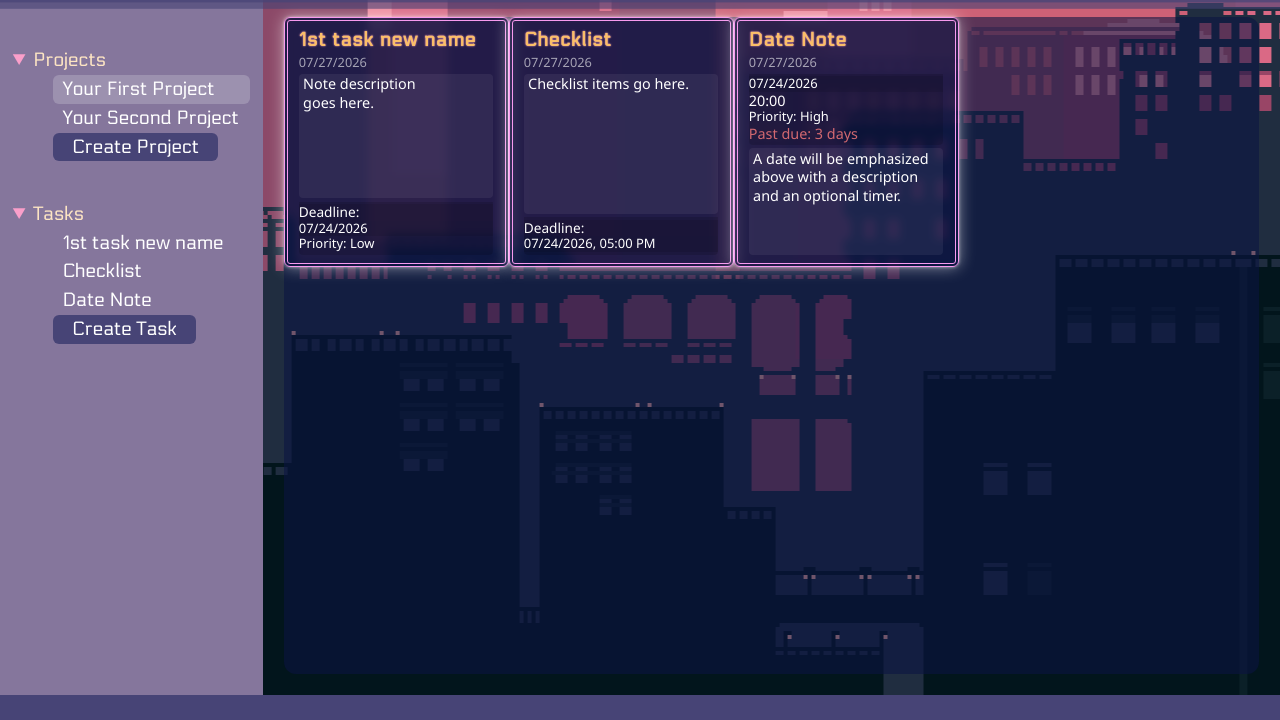
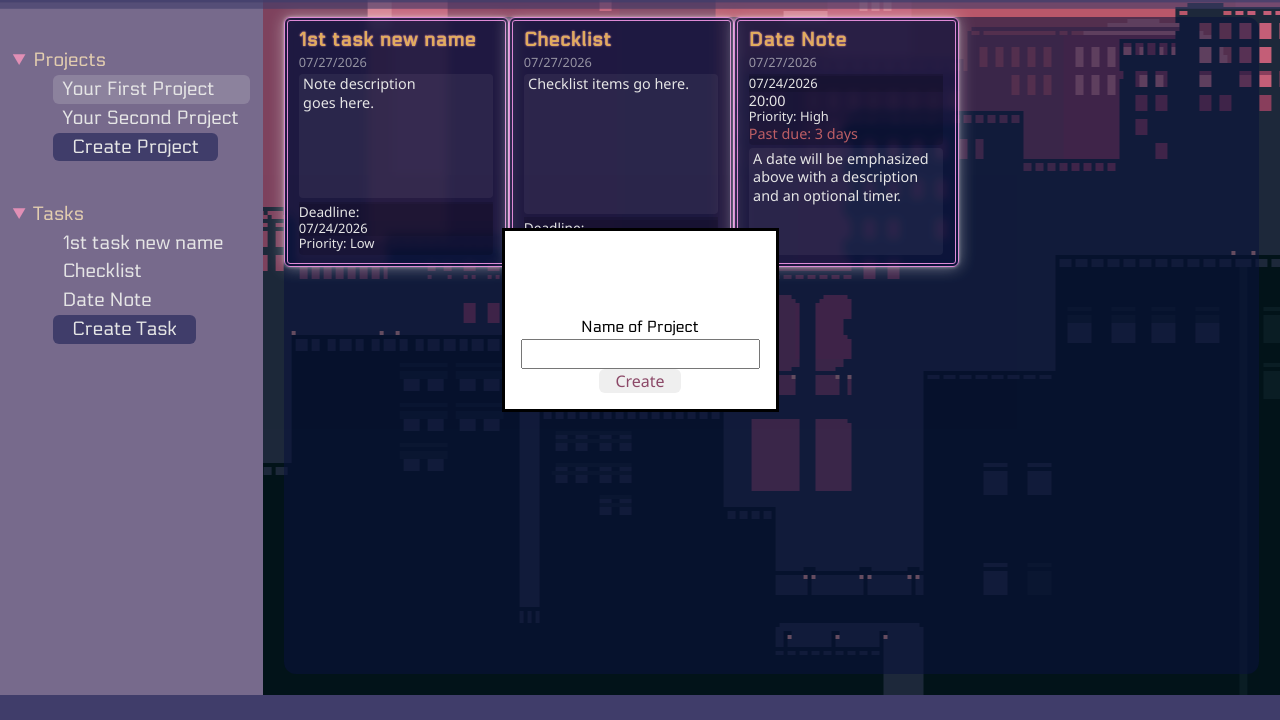
Before and after one commit to inflammable252-bit/neon-tasks, a website built with webpack: page src/template.html in a window 1280 px wide. Both pictures are taken after a click on the button "Create Project". Shown: the part 80-800 px from the top of the page. Built offline with nearby package versions, Linux system fonts and the light colour scheme.

Commit message:
Add project input to modal window

```diff
--- a/src/cards.js
+++ b/src/cards.js
@@ -1,5 +1,5 @@
 // Card builder functions
-export { modalOn, populateCard, addDrag, displayTaskForm }
+export { modalOn, populateCard, addDrag, displayTaskForm, displayProjectForm }
 import { projectsList, updateProjectList, updateTaskList, currentProjectIndex, addTask, addCardsToDesk, drag } from "./index.js";
 import { Element, Label, Input, Image, Project, Note, ChecklistNote, DateNote, debounce, throttle } from "./components.js";
 import { format, formatDistance, formatISO, parseISO, getHours, compareAsc } from "date-fns";
@@ -234,6 +234,23 @@ function resetErrors(item1, item2) {
     item1.style.border = "none"
     item2.style.border = "none"
 }
+function displayProjectForm() {
+    buttonWrapper.replaceChildren("");
+    form.id = "project-form";
+    form.method = "dialog";
+    form.replaceChildren("")
+
+    const projNameLabel = new Label({forLink: "proj-title-input", id: "proj-title-label", name: "proj-title-label", text: "Name of Project"}).create()
+    const projNameObj = new Input({type: "text", id: "project-title-input", classes: "proj-form-el", name: "proj-title"})
+    const projName = projNameObj.create()
+
+
+    const buttonObj = new Element({tag: "button", id: "proj-submit", text: "Create"});
+    const button = buttonObj.create();
+    button.addEventListener("click", (e) => {})
+    form.append(projNameLabel, projName, button)
+}
+
 function displayTaskForm() {
     createButtons()
 
@@ -244,8 +261,7 @@ function displayTaskForm() {
     const inputWrapperObj = new Element({tag: "div", classes: "input-wrapper"})
     const inputWrapper = inputWrapperObj.create()
 
-    const titleLabelObj = new Label(
-        {forLink: "title-input", id: "title-label", name: "title-label", text: "Name of Task"});
+    const titleLabelObj = new Label({forLink: "title-input", id: "title-label", name: "title-label", text: "Name of Task"});
     const titleLabel = titleLabelObj.create()
     const titleInputObj = new Input({type: "text", name: "title", id: "title-input", classes: "task-form-el", required: true});
     console.log(titleInputObj)
--- a/src/index.js
+++ b/src/index.js
@@ -2,7 +2,7 @@ import "./style.css"
 import "./reset.css"
 
 export { projectsList, updateProjectList, updateTaskList, currentProjectIndex, drag, addTask, addCardsToDesk }
-import { populateCard, addDrag, modalOn, displayTaskForm } from "./cards.js";
+import { populateCard, addDrag, modalOn, displayProjectForm, displayTaskForm } from "./cards.js";
 import { Element, Image, Input, Label, Project, Note, ChecklistNote, DateNote } from "./components.js";
 
 let autoSpread = true;
@@ -40,6 +40,7 @@ function updateProjectList() {
     })
     const buttonObj = new Element({tag: "button", id: "create-project", text: "Create Project"})
     const button = buttonObj.create();
+    button.addEventListener("click", (e) => displayModal(e))
     list.append(button)
 }
 
@@ -55,15 +56,16 @@ function updateTaskList() {
     })
     const buttonObj = new Element({tag: "button", id: "create-task", text: "Create Task"});
     const button = buttonObj.create();
-    button.addEventListener("click", (e) => displayModal())
+    button.addEventListener("click", (e) => displayModal(e))
     list.append(button)
 }
-function displayModal() {
+function displayModal(e) {
     modalOn("on");
     const closeButton = document.getElementById("close-modal");
     closeButton.addEventListener("click", () =>
     modalOn("off"))
-    displayTaskForm()
+    if (e.target.id==="create-task") displayTaskForm();
+    if (e.target.id==="create-project") displayProjectForm();
 }
 const addIcon = document.getElementById("add-icon");
 addIcon.addEventListener("click", () => {
--- a/src/style.css
+++ b/src/style.css
@@ -436,6 +436,12 @@ form.modal-form .input-wrapper {
     grid-auto-flow: row;
 }
 
+form#project-form {
+    display: flex;
+    flex-direction: column;
+    align-items: center;
+}
+
 div#button-wrapper {
     grid-column: 1/2;
     grid-row: 1/2;
```
